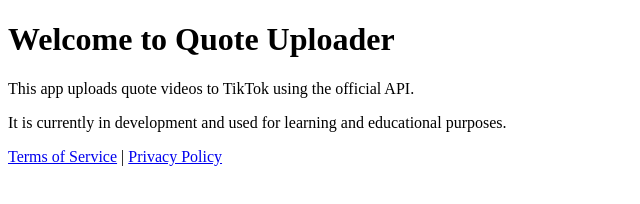
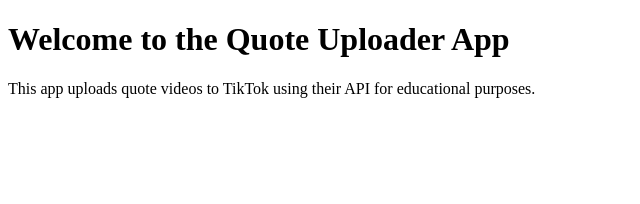
Before and after one commit to arulraj-r/tiktok-app-site, a plain HTML site: page index.html in a window 1280 px wide. Shown: the whole page, without its empty margins (0-640 px from the left). Drawn offline with Linux system fonts and the light colour scheme.

Commit message:
index.html

```diff
--- a/index.html
+++ b/index.html
@@ -1,12 +1,10 @@
 <!DOCTYPE html>
 <html>
 <head>
-  <title>Quote Uploader App</title>
+  <title>Quote Uploader</title>
 </head>
 <body>
-  <h1>Welcome to Quote Uploader</h1>
-  <p>This app uploads quote videos to TikTok using the official API.</p>
-  <p>It is currently in development and used for learning and educational purposes.</p>
-  <a href="terms.html">Terms of Service</a> | <a href="privacy.html">Privacy Policy</a>
+  <h1>Welcome to the Quote Uploader App</h1>
+  <p>This app uploads quote videos to TikTok using their API for educational purposes.</p>
 </body>
 </html>
```
